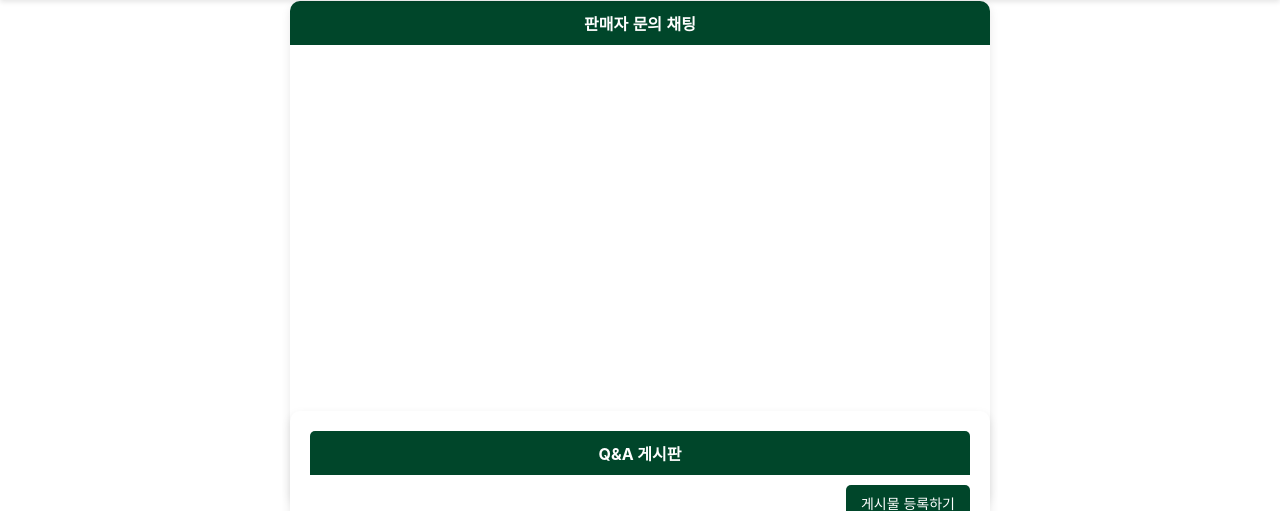
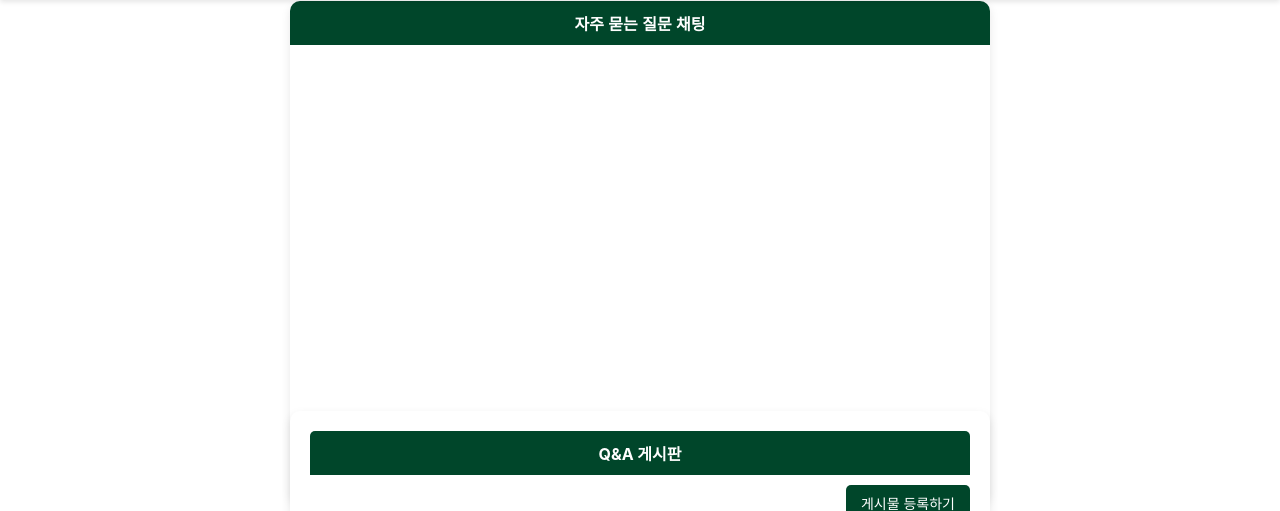
Before and after one commit to brynhildr04/flask_BugBusters, a Flask app: page /chat_service.html in a window 1280 px wide. Shown: the part 172-683 px from the top of the page. Run offline with Flask 3, Linux system fonts and the light colour scheme.

Commit message:
chat 제목 수정

```diff
--- a/templates/chat_service.html
+++ b/templates/chat_service.html
@@ -6,7 +6,7 @@
 {% include 'nav_service.html' %}
 <section id="chat_r">
 <div class="chat-container">
-    <div class="chat-header">판매자 문의 채팅</div>
+    <div class="chat-header">자주 묻는 질문 채팅</div>
     <div class="chat-messages" id="chatMessages"></div>
     <div class="chat-input">
         <input type="text" id="userInput" placeholder="메시지를 입력하세요">
```
